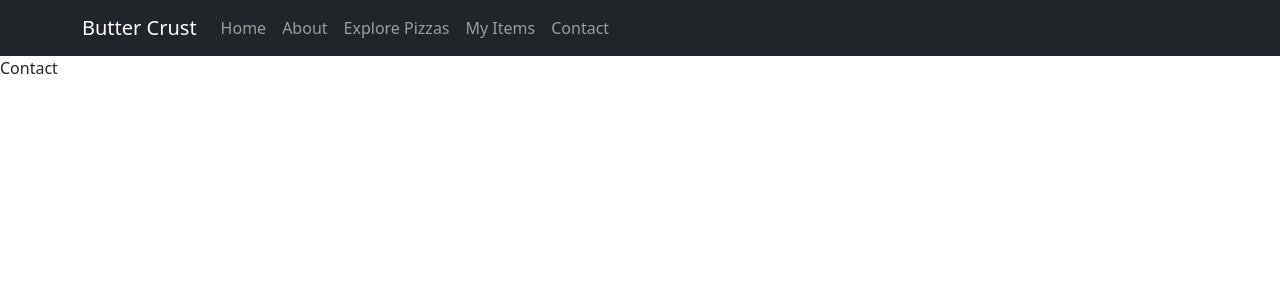
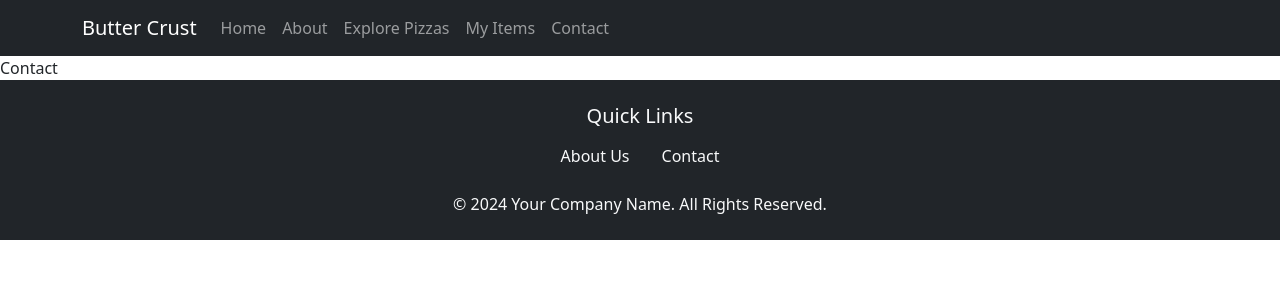
Before and after one commit to Meet-301/pizzastore, a React (Create React App) app: page /contact in a window 1280 px wide. Shown: the top 300 px of the page. Built offline with nearby package versions, Linux system fonts and the light colour scheme.

Commit message:
Aug 11, 2024, 8:32 AM

```diff
--- a/src/App.js
+++ b/src/App.js
@@ -9,6 +9,7 @@ import UpdateItem from './components/UpdateItem';
 import DeleteItem from './components/DeleteItem';
 import Contact from './components/Contact';
 import MyNavbar from './components/Navbar';
+import Footer from './components/Footer';
 
 function App() {
     return (
@@ -26,7 +27,9 @@ function App() {
                     <Route path="/contact" element={<Contact />} />
                 </Routes>
             </div>
+            <Footer />
         </Router>
+
     );
 }
 
--- /dev/null
+++ b/src/components/Footer.js
@@ -0,0 +1,32 @@
+import React from 'react';
+import { Container, Row, Col, Nav } from 'react-bootstrap';
+import { Link } from 'react-router-dom'; // Import Link for internal routing
+
+const Footer = () => {
+  return (
+    <footer className="bg-dark text-light py-4">
+      <Container>
+        <Row className="justify-content-center">
+          <Col md={6} className="text-center mb-3">
+            <h5>Quick Links</h5>
+            <Nav className="justify-content-center">
+              <Nav.Item>
+                <Nav.Link as={Link} to="/about" className="text-light">About Us</Nav.Link>
+              </Nav.Item>
+              <Nav.Item>
+                <Nav.Link as={Link} to="/contact" className="text-light">Contact</Nav.Link>
+              </Nav.Item>
+            </Nav>
+          </Col>
+        </Row>
+        <Row className="justify-content-center">
+          <Col md={12} className="text-center">
+            <p className="mb-0">&copy; {new Date().getFullYear()} Your Company Name. All Rights Reserved.</p>
+          </Col>
+        </Row>
+      </Container>
+    </footer>
+  );
+}
+
+export default Footer;
```
